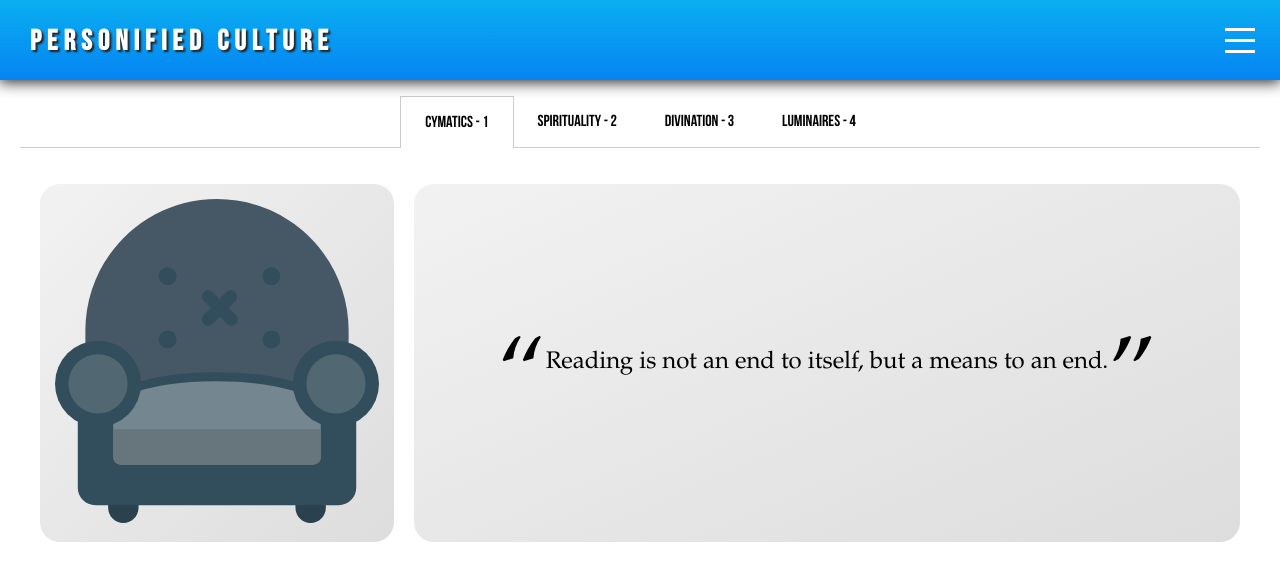
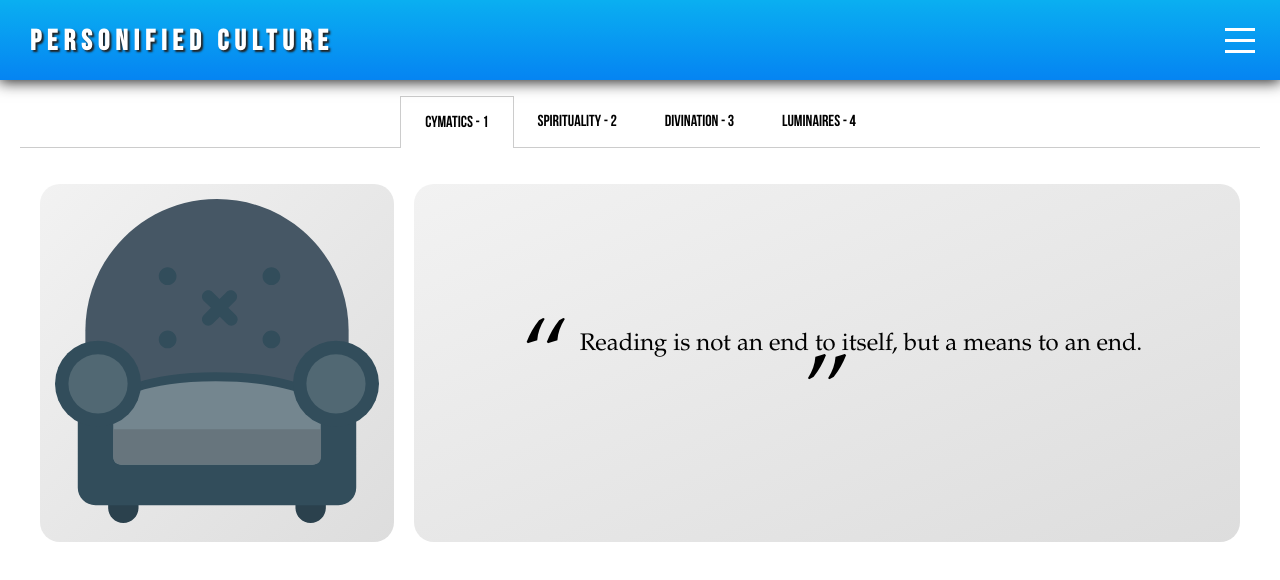
Before and after one commit to Magssch/IT2810-Prosjekt-2-ReactJS, a React (Create React App) app: page / in a window 1280 px wide. Shown: the top 580 px of the page. Built offline with nearby package versions, Linux system fonts and the light colour scheme.

Commit message:
Liten justering på font og sitat-tekst

```diff
--- a/src/Components/Content/content.css
+++ b/src/Components/Content/content.css
@@ -46,7 +46,7 @@
 }
 
 pre {
-    font-family: Garamond, Verdana, serif;
+    font-family: Garamond, Georgia, Verdana, serif;
     white-space: pre-line;
     text-align: center;
     font-size: 20px;
@@ -62,16 +62,15 @@ blockquote {
 blockquote:before {
     content: open-quote;
 }
-
 blockquote:after {
     content: close-quote;
 }
 
-blockquote:before,
-blockquote:after {
+blockquote:before, blockquote:after {
     display: inline-block;
     vertical-align: bottom;
     font-size: 4em;
     top: .2em;
+    padding: 0 10px;
     position: relative;
 }
```
Also changed, not shown: 1 other file (tests, documents, lock files or other folders).
